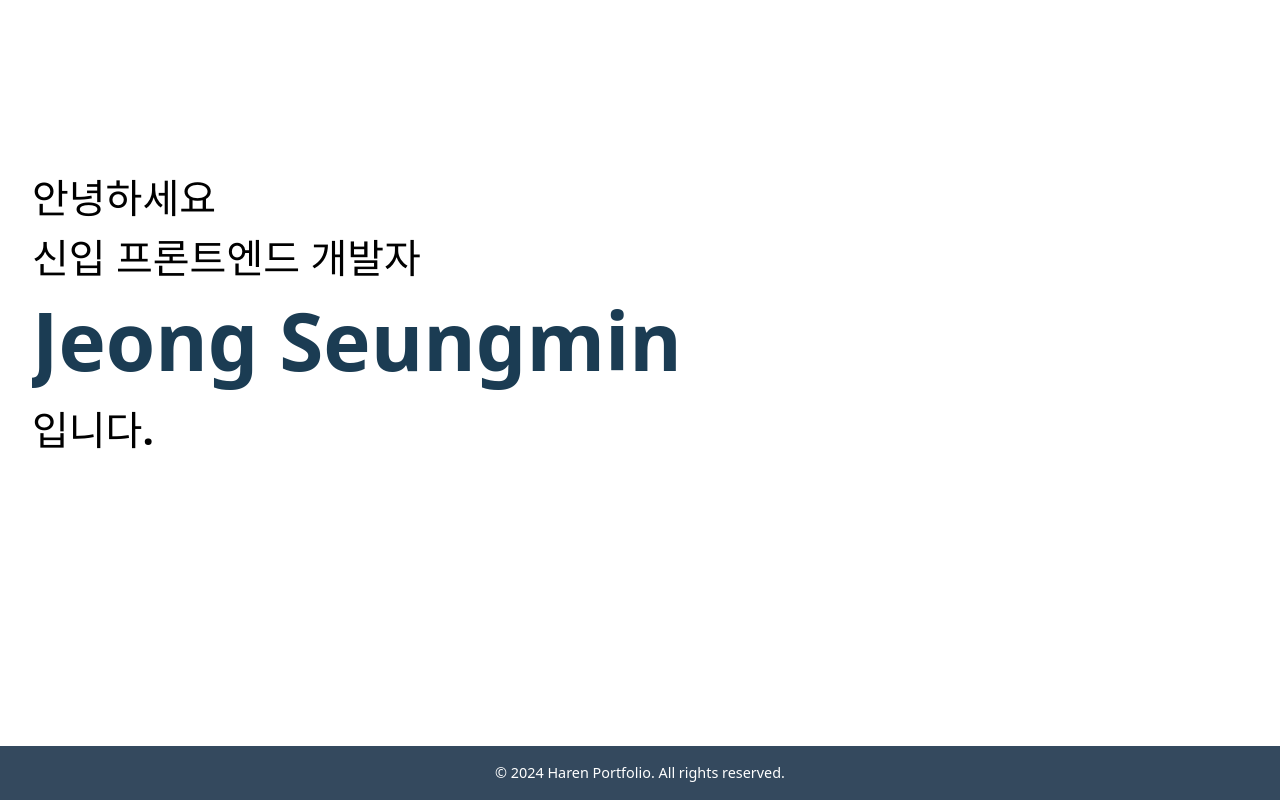
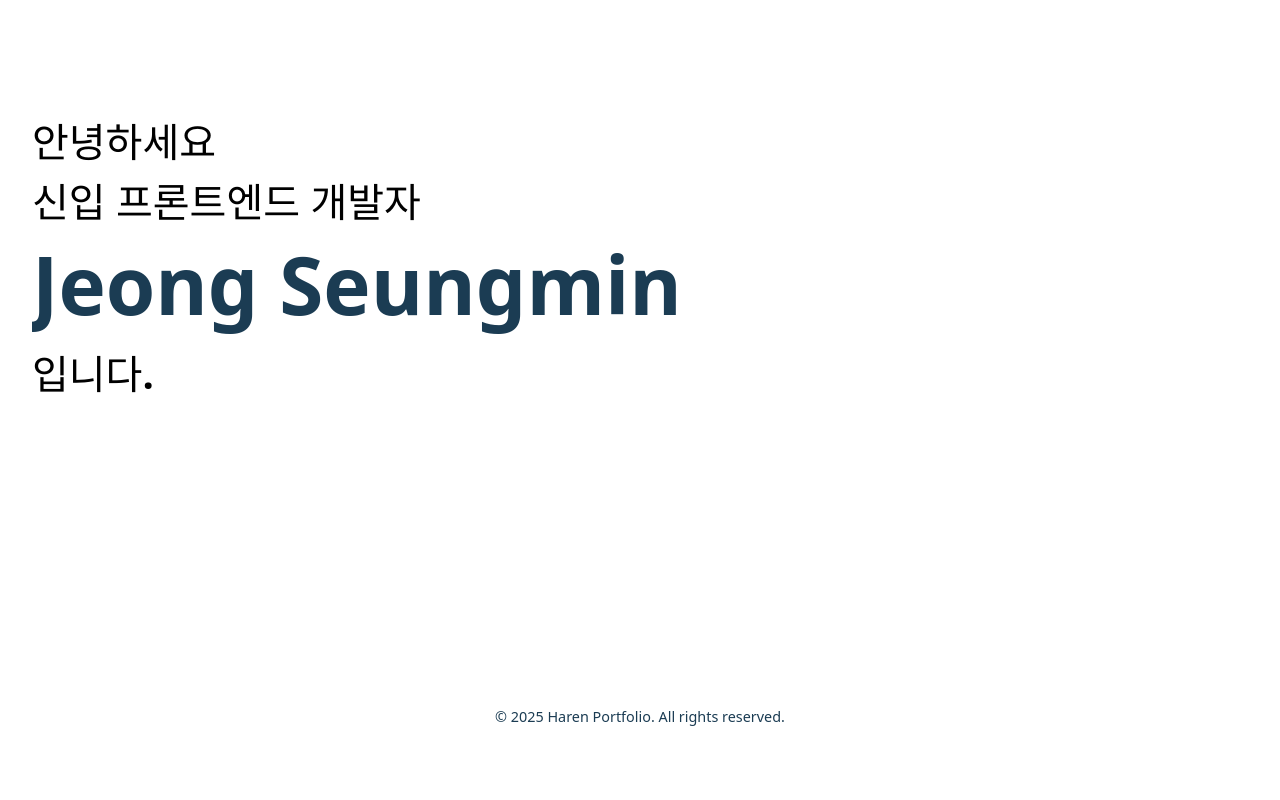
Before and after one commit to HarenKei/Haren_Portfolio, a React (Vite) app: page / in a window 1280 px wide. Shown: the part 174-974 px from the top of the page. After the commit the page ends 918 px from the top, so only its background shows below. Built offline with nearby package versions, Linux system fonts and the light colour scheme.

Commit message:
feat : Implement footer component

```diff
--- a/src/components/layouts/Layout.css
+++ b/src/components/layouts/Layout.css
@@ -12,18 +12,7 @@
   box-sizing: border-box;
 }
 
-.footer {
-  background-color: #34495e;
-  color: white;
-  text-align: center;
-  padding: 1rem 0;
-  margin-top: auto;
-}
 
-.footer p {
-  margin: 0;
-  font-size: 0.9rem;
-}
 
 /* 반응형 디자인 */
 @media (max-width: 768px) {
--- a/src/components/layouts/Layout.tsx
+++ b/src/components/layouts/Layout.tsx
@@ -2,6 +2,7 @@ import React from "react";
 import "./Layout.css";
 
 import Header from "./header/Header";
+import Footer from "./footer/Footer";
 
 interface LayoutProps {
   children: React.ReactNode;
@@ -13,10 +14,7 @@ const Layout: React.FC<LayoutProps> = ({ children }) => {
       <Header />
 
       <main className="main">{children}</main>
-
-      <footer className="footer">
-        <p>&copy; 2024 Haren Portfolio. All rights reserved.</p>
-      </footer>
+      <Footer />
     </div>
   );
 };
--- /dev/null
+++ b/src/components/layouts/footer/Footer.css
@@ -0,0 +1,11 @@
+.footer {
+  color: #1b3c53;
+  text-align: center;
+  padding: 1rem 0;
+  margin-top: auto;
+}
+
+.footer p {
+  margin: 0;
+  font-size: 0.9rem;
+}
--- /dev/null
+++ b/src/components/layouts/footer/Footer.tsx
@@ -0,0 +1,12 @@
+import React from "react";
+import "./Footer.css";
+
+const Footer: React.FC = () => {
+  return (
+    <div className="footer">
+      <p>&copy; 2025 Haren Portfolio. All rights reserved.</p>
+    </div>
+  );
+};
+
+export default Footer;
--- a/src/components/layouts/header/Header.css
+++ b/src/components/layouts/header/Header.css
@@ -1,4 +1,9 @@
 .header {
+  position: fixed;
+  top: 0;
+  left: 0;
+  right: 0;
+  z-index: 100;
   background-color: #ffffff;
   color: #000000;
   padding: 1rem 0;
```
